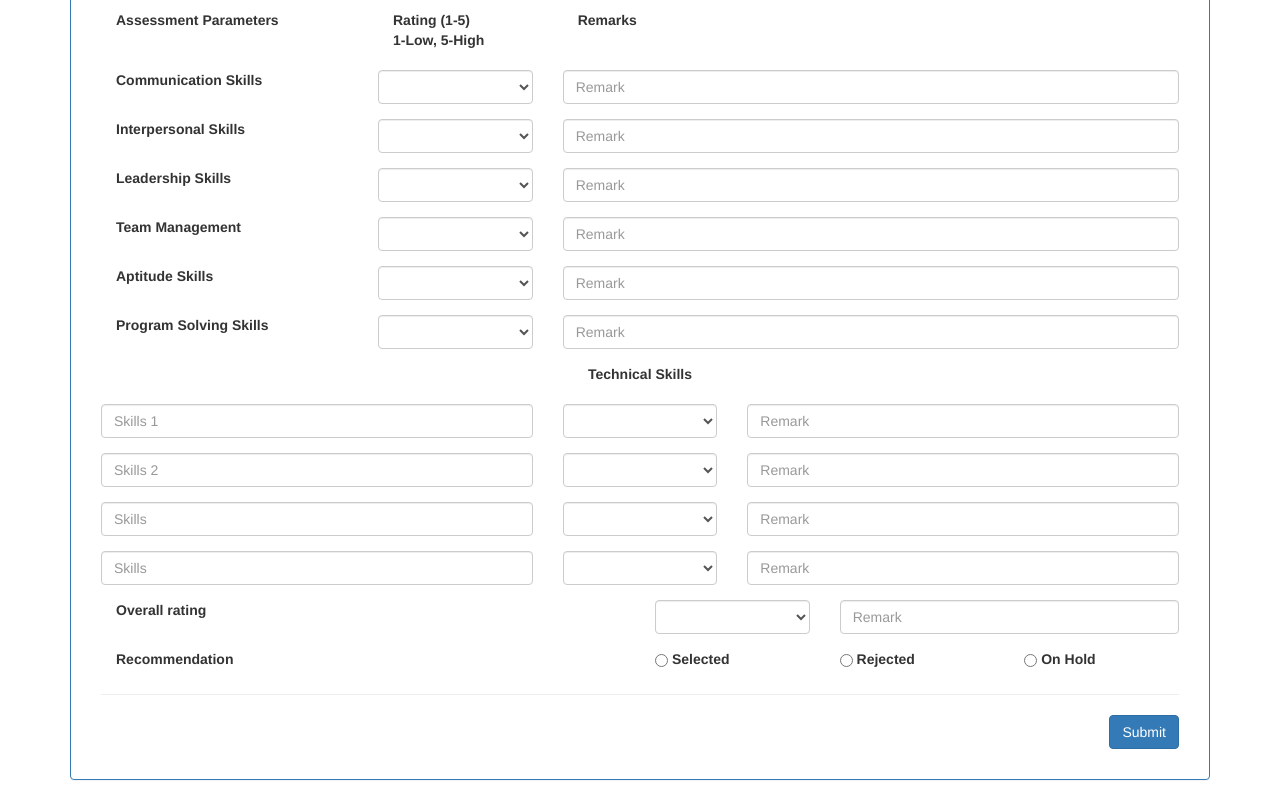
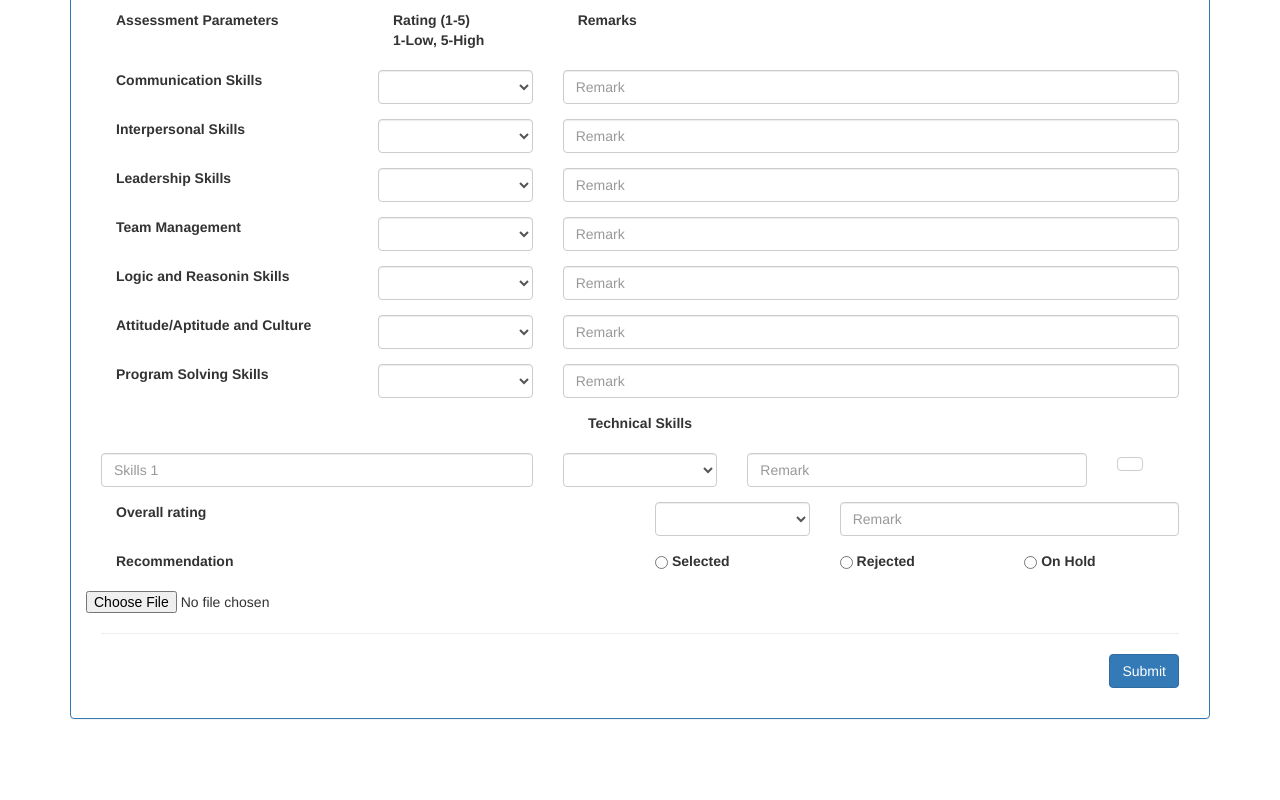
Before and after one commit to SadhanaG/Hiring-Feeback, a plain HTML site: page public/components/index.html in a window 1280 px wide. Shown: the part 436-1236 px from the top of the page. After the commit the page ends 1175 px from the top, so only its background shows below. Drawn offline with nearby package versions, Linux system fonts and the light colour scheme; files that its build step writes are made by us from their sources; files whose address does not match are found by name.

Commit message:
Slightly changes in this page

```diff
--- a/public/components/index.html
+++ b/public/components/index.html
@@ -15,6 +15,11 @@
 <script src="../bootstrap-3.3.5-dist/js/jquery.min.js"></script>
 <!-- Latest compiled JavaScript -->
 <script src="../bootstrap-3.3.5-dist/js/bootstrap.min.js"></script>
+
+
+<script>
+
+</script>
 </head>
 
 <body class="container">
@@ -31,7 +36,7 @@
                         <label class="text-right col-sm-12"><strong>Interview Assessment Sheet</strong></label>
                      </div>
                      <div class="col-sm-5">
-                        <input type='date' class="form-control" name="txt_date"  id="txt_date" />
+                        <input type="date" class="form-control" name="txt_date"  id="txt_date" />
                         <script type="text/javascript">
                             $(function () {
                                 $('#datetimepicker1').datetimepicker();
@@ -48,7 +53,7 @@
 	          <label class="text-left col-sm-12" for="c_name"><strong>Candidate name</strong></label>
 	      </div>
 	      <div class="col-sm-9">
-	        <input type="text" class="form-control name="c_name" id="c_name" placeholder="Enter candidate name">
+	        <input type="text" class="form-control" name="c_name" id="c_name" placeholder="Enter candidate name">
 	      </div>
 	    </div>
 
@@ -135,7 +140,7 @@
                 </select>
           </div>
 	      <div class="col-sm-7">
-	          <input type="text" class="form-control" id="txt_com_skill" name="txt_com_skill" placeholder="Remark">
+	          <input type="text" class="form-control" id="txt_com_skill" name="txt_com_skill" placeholder="Remark" />
 	      </div>
 	    </div>
 
@@ -154,7 +159,7 @@
                 </select>
           </div>
 	      <div class="col-sm-7">
-	          <input type="text" class="form-control" id="txt_int_skill" name="txt_int_skill" placeholder="Remark">
+	          <input type="text" class="form-control" id="txt_int_skill" name="txt_int_skill" placeholder="Remark" />
 	      </div>
 	    </div>
 
@@ -173,7 +178,7 @@
                 </select>
           </div>
 	      <div class="col-sm-7">
-	          <input type="text" class="form-control" id="txt_lead_skill" name="txt_lead_skill" placeholder="Remark">
+	          <input type="text" class="form-control" id="txt_lead_skill" name="txt_lead_skill" placeholder="Remark" />
 	      </div>
 	    </div>
 
@@ -192,14 +197,32 @@
                 </select>
           </div>
 	      <div class="col-sm-7">
-	          <input type="text" class="form-control" id="txt_team_mang" name="txt_team_mang" placeholder="Remark">
+	          <input type="text" class="form-control" id="txt_team_mang" name="txt_team_mang" placeholder="Remark" />
 	      </div>
 	    </div>
 
+			<div class="form-group">
+			<div class="col-sm-3">
+					<label class="text-left col-sm-12"><strong>Logic and Reasonin Skills</strong></label>
+			</div>
+			<div class="col-sm-2">
+                <select class="form-control" name="logic_skill" id="logic_skill">
+                        <option></option>
+						<option>1</option>
+                        <option>2</option>
+                        <option>3</option>
+                        <option>4</option>
+                        <option>5</option>
+                    </select>
+				</div>
+			<div class="col-sm-7">
+					<input type="text" class="form-control" id="txt_logic_skill" name="txt_logic_skill" placeholder="Remark" />
+			</div>
+		</div>
 
 			<div class="form-group">
 			<div class="col-sm-3">
-					<label class="text-left col-sm-12"><strong>Aptitude Skills</strong></label>
+					<label class="text-left col-sm-12">Attitude/Aptitude and Culture</label>
 			</div>
 			<div class="col-sm-2">
                 <select class="form-control" name="apti_skill" id="apti_skill">
@@ -212,7 +235,7 @@
                     </select>
 				</div>
 			<div class="col-sm-7">
-					<input type="text" class="form-control" id="txt_apti_skill" name="txt_apti_skill" placeholder="Remark">
+					<input type="text" class="form-control" id="txt_apti_skill" name="txt_apti_skill" placeholder="Remark" />
 			</div>
 		</div>
 
@@ -231,7 +254,7 @@
                 </select>
 			</div>
 		<div class="col-sm-7">
-				<input type="text" class="form-control" id="txt_pro_skill" name="txt_pro_skill" placeholder="Remark">
+				<input type="text" class="form-control" id="txt_pro_skill" name="txt_pro_skill" placeholder="Remark" />
 		</div>
 	</div>
 
@@ -242,7 +265,7 @@
 
 		<div class="form-group">
 	      <div class="col-sm-5">
-	          <input type="text" class="form-control" name="skill_one" id="skill_one" placeholder="Skills 1">
+	          <input type="text" class="form-control" name="skill_one" id="skill_one" placeholder="Skills 1" />
 	      </div>
 	      <div class="col-sm-2">
           		<select class="form-control" name="sel_skill_one" id="sel_skill_one">
@@ -254,17 +277,20 @@
                         <option>5</option>
                 </select>
           </div>
-	      <div class="col-sm-5">
-	          <input type="text" class="form-control" id="txt_skill_one" name="txt_skill_one" placeholder="Remark">
+	      <div class="col-sm-4">
+	          <input type="text" class="form-control" id="txt_skill_one" name="txt_skill_one" placeholder="Remark" />
+	      </div>
+          <div class="col-xs-1">
+            <button type="button" class="btn btn-default addButton"><i class="fa fa-plus"></i></button>
         </div>
 	    </div>
 
-        <div class="form-group">
+        <div class="form-group hide" id="fromTemplate">
 	      <div class="col-sm-5">
-	          <input type="text" class="form-control" name="skill_two"  id="skill_two" placeholder="Skills 2">
+	          <input type="text" class="form-control" name="skill"  id="skill_two" placeholder="Skills 2" />
 	      </div>
 	      <div class="col-sm-2">
-          		<select class="form-control" name="sel_skill_two" id="sel_skill_two" >
+          		<select class="form-control" name="rate" id="sel_skill_two" >
                         <option></option>
 						<option>1</option>
                         <option>2</option>
@@ -273,48 +299,15 @@
                         <option>5</option>
                 </select>
           </div>
-	      <div class="col-sm-5">
-	          <input type="text" class="form-control" id="txt_skill_two" name="txt_skill_two" placeholder="Remark">
+	      <div class="col-sm-4">
+	          <input type="text" class="form-control" id="txt_skill_two" name="remarks" placeholder="Remark">
+	      </div>
+          <div class="col-xs-1">
+            <button type="button" class="btn btn-default removeButton"><i class="fa fa-minus"></i></button>
         </div>
 	    </div>
 
-        <div class="form-group">
-	      <div class="col-sm-5">
-	          <input type="text" class="form-control" name="skill_three" id="skill_three" placeholder="Skills">
-	      </div>
-	      <div class="col-sm-2">
-          		<select class="form-control" name="sel_skill_three" id="sel_skill_three">
-                        <option></option>
-												<option>1</option>
-                        <option>2</option>
-                        <option>3</option>
-                        <option>4</option>
-                        <option>5</option>
-                </select>
-          </div>
-	      <div class="col-sm-5">
-	          <input type="text" class="form-control" id="txt_skill_three"  name="txt_skill_three" placeholder="Remark">
-	      </div>
-	    </div>
 
-        <div class="form-group">
-	      <div class="col-sm-5">
-	          <input type="text" class="form-control" name="skill_four" id="skill_four" placeholder="Skills">
-	      </div>
-	      <div class="col-sm-2">
-          		<select class="form-control" name="sel_skill_four" id="sel_skill_four">
-                        <option></option>
-												<option>1</option>
-                        <option>2</option>
-                        <option>3</option>
-                        <option>4</option>
-                        <option>5</option>
-                </select>
-          </div>
-	      <div class="col-sm-5">
-	          <input type="text" class="form-control" id="txt_skill_four"  name="txt_skill_four" placeholder="Remark">
-	      </div>
-	    </div>
 
         <div class="form-group">
 	      <div class="col-sm-6">
@@ -349,6 +342,11 @@
 	          <input type="radio" class="radio-inline" value="On Hold" name="rating_radio" id="rating_radio"/><label> &nbsp;On Hold</label>
 	      </div>
 	    </div>
+
+			<div class="form-group text-center">
+					<input type="file" name="file" />
+ 			</div>
+
         <hr>
 	    <div class="form-group">
 	      <div class="col-sm-12 text-right">
@@ -359,10 +357,10 @@
 	</form>
  </div><!--  Panel end -->
  <!-- Bootstrap JS -->
-	  <script src="assets/bootstrap-3.3.5-dist/js/jquery-1.7.1.min.js"></script>
+	  <script src="../bootstrap-3.3.5-dist/js/jquery-1.7.1.min.js"></script>
 
 <!-- Validate plugin -->
-	<script src="assets/bootstrap-3.3.5-dist/js/jquery.validate.min.js"></script>
-     <script src="assets/js/form_validation.js" type="text/javascript"></script>
+	<script src="../bootstrap-3.3.5-dist/js/jquery.validate.min.js"></script>
+     <script src="../js/form_validation.js" type="text/javascript"></script>
 </body>
 </html>
```
Lines whose indentation alone changed are shown as unchanged.
